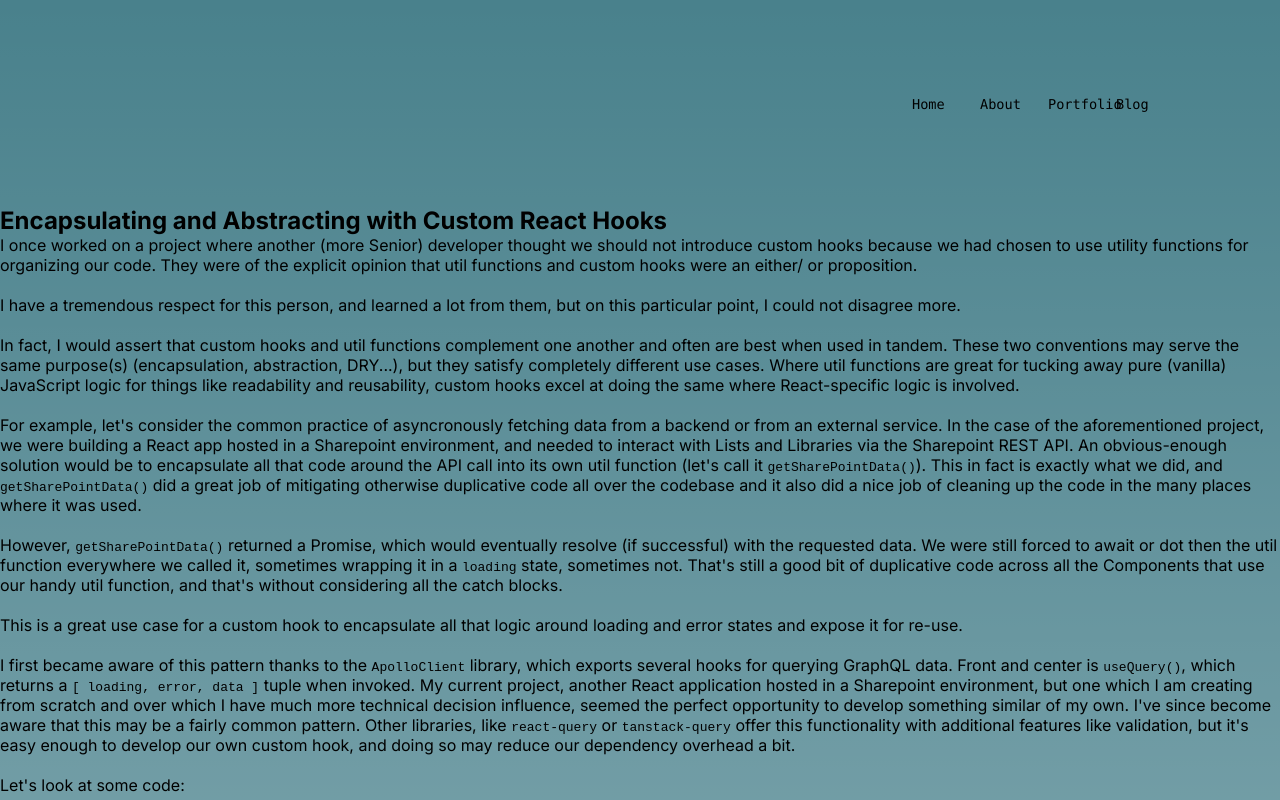
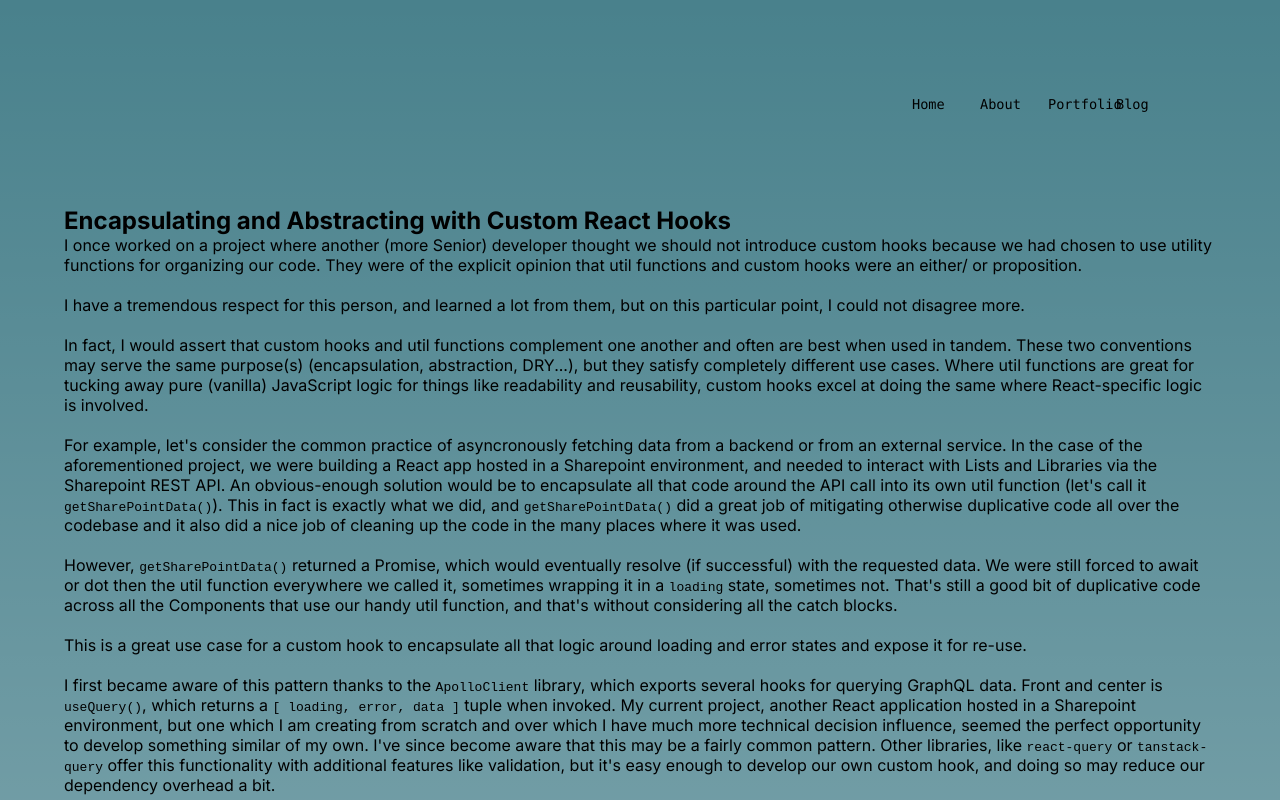
Before and after one commit to sds-smith/next_portfolio, a Next.js app: page /blog/Encapsulating_and_Abstracting_with_Custom_Hooks in a window 1280 px wide. Shown: the top 800 px of the page. Built offline with nearby package versions, Linux system fonts and the light colour scheme.

Commit message:
container

```diff
--- a/src/app/blog/[slug]/page.js
+++ b/src/app/blog/[slug]/page.js
@@ -31,8 +31,10 @@ export default function BlogPage({ params }) {
 
     return (
       <Grid container component="main" p={{xs: '3rem 0', md: '6rem 0'}} sx={{minHeight: '100vh'}} >
-          <Grid container item xs={12} component="article">
-            <Markdown>{post.content}</Markdown>
+          <Grid item xs={12}>
+            <Container component="article">
+                <Markdown>{post.content}</Markdown>
+            </Container>
           </Grid>
       </Grid>
     )
```
